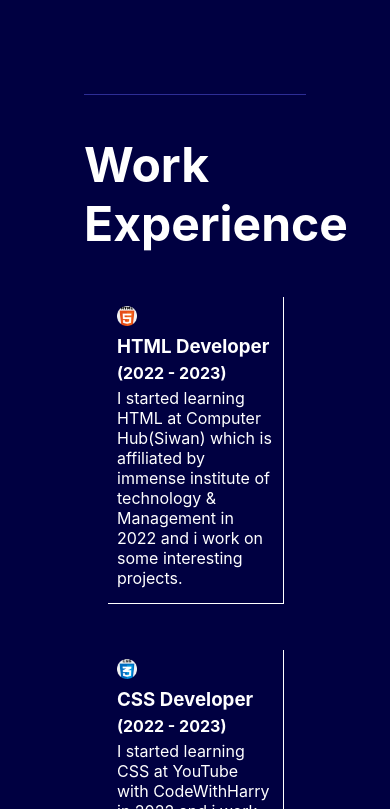
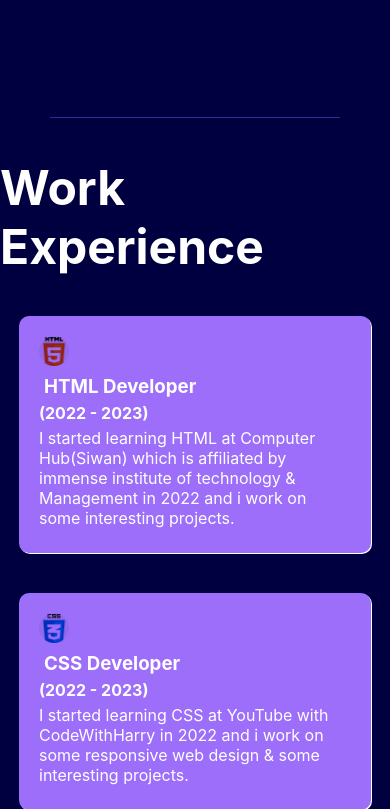
Before and after one commit to Adarshkumar76/Portfolio, a React (Create React App) app: page / in a window 390 px wide. Shown: the part 875-1684 px from the top of the page. Built offline with nearby package versions, Linux system fonts and the light colour scheme.

Commit message:
more-responsive

```diff
--- a/public/index.html
+++ b/public/index.html
@@ -1,6 +1,6 @@
 <!DOCTYPE html>
 <html lang="en">
-  <head >
+  <head>
     <meta charset="utf-8" />
     <link rel="icon" href="./developer.png" />
     <meta name="viewport" content="width=device-width, initial-scale=1" />
@@ -13,7 +13,30 @@
     <link rel="manifest" href="./developer.png" />
     <title>Adarsh - Developer Portfolio</title>
   </head>
-  <body style="background-color: rgb(0, 0, 65); color: #fff" oncontextmenu="return false">
+  <body
+    style="background-color: rgb(0, 0, 65); color: #fff"
+    oncontextmenu="return false;"
+  >
     <div id="root"></div>
+    <script>
+      document.addEventListener("contextmenu", function (e) {
+        e.preventDefault();
+      });
+
+      function ctrlShiftKey(e, keyCode) {
+        return e.ctrlKey && e.shiftKey && e.keyCode === keyCode.charCodeAt(0);
+      }
+
+      document.onkeydown = function (e) {
+        if (
+          event.keyCode === 123 ||
+          ctrlShiftKey(e, "I") ||
+          ctrlShiftKey(e, "J") ||
+          ctrlShiftKey(e, "C") ||
+          (e.ctrlKey && e.keyCode === "U".charCodeAt(0))
+        )
+          return false;
+      };
+    </script>
   </body>
 </html>
--- a/src/Component/AboutMain/AboutMain.css
+++ b/src/Component/AboutMain/AboutMain.css
@@ -21,16 +21,17 @@ hr {
 
 h3,
 p {
-    margin: 20px 84px;
+    margin: auto;
 }
 
 .details {
     display: flex;
     flex-direction: row;
     align-items: center;
+
 }
 
-.details .btn {
+ .btn {
     padding: 12px;
     background-color: rgb(0, 0, 60);
     border: 2px solid white;
@@ -48,6 +49,9 @@ p {
 }
 
 @media screen and (max-width: 800px) {
+    hr{
+        margin: 40px 50px;
+    }
     .top {
         flex-direction: column;
     }
--- a/src/Component/Header/Header.css
+++ b/src/Component/Header/Header.css
@@ -40,13 +40,12 @@ nav ul li a:hover {
 }
 
 .nav-btn {
-  padding: 5px;
   cursor: pointer;
   background: transparent;
   border: none;
   outline: none;
   color: white;
-  font-size: 1.8rem;
+  font-size: 2rem;
   visibility: hidden;
   opacity: 0;
 }
@@ -55,30 +54,33 @@ nav ul li a:hover {
   .nav-btn {
     visibility: visible;
     opacity: 1;
-    padding: 5px;
   }
 
   .right {
     position: fixed;
-    top: 0;
-    left: 0;
-    height: 45%;
-    width: 100%;
+    top: 78px;
+    left: 1;
+    height: 320px;
+    width: 250px;
+    border: 2px solid #fff;
+    border-radius: 20px;
     display: flex;
     flex-direction: column;
     align-items: center;
     justify-content: center;
     background-color: rgb(0, 0, 83);
-    transition: 1s;
+    transition: 0.7s;
     transform: translateY(-100vh);
   }
 
   nav ul {
     flex-direction: column;
+    margin-top: 0px;
+    margin-left: -38px;
   }
 
   nav ul li {
-    margin: 5px;
+
   }
 
   .responsive {
--- a/src/Component/ProjectSections/ProjectsMain.css
+++ b/src/Component/ProjectSections/ProjectsMain.css
@@ -8,7 +8,7 @@
     width: 33%;
 }
 .bottom{
-    margin: 0 84px;
+    margin: 0 20px;
 }
 .project-box{
     display: flex;
--- a/src/Component/ServiceMain/ServiceMain.css
+++ b/src/Component/ServiceMain/ServiceMain.css
@@ -1,6 +1,7 @@
 .box{
     display: flex;
     justify-content: space-around;
+    align-items: inherit;
 }
 .ServiceCard{
     display: flex;
--- a/src/Component/Work/Work.css
+++ b/src/Component/Work/Work.css
@@ -1,42 +1,61 @@
-h1{
-    margin: 20px 84px ;
+.work-bottom{
+    display: flex;
+    align-items: center;
+    justify-content: center;
+    flex-direction: column;
 }
-.box{
+h1 {
+    margin: auto;
+}
+
+.box {
     display: flex;
-    margin: 10px 84px ;
+    align-items: center;
+    margin: 20px;
 
 }
-.card{
-    margin: 23px;
-    padding: 10px;
+
+.card {
+    margin: 20px;
+    padding: 20px;
+    background-color: rgb(156, 110, 250);
+    border-radius: 10px;
     box-shadow: rgb(255, 255, 255) 1px 1px;
 }
-.card:hover{
 
+.card:hover {
     box-shadow: rgb(255, 255, 255) 4px 4px;
-    transition: .5s;
+    transition: .3s;
     transform: translate(-10px, -10px);
 }
-.card img{
-    width: 20px;
+
+.card img {
+    width: 30px;
+    mix-blend-mode: multiply;
 }
-.card h3{
+
+.card h3 {
+    margin: 5px 5px;
+}
+
+.card h4 {
     margin: 5px 0;
 }
-.card h4{
-    margin: 5px 0;
-}
-.card p{
+
+.card p {
     margin: 5px 0;
 }
 
 
 @media screen and (max-width: 800px) {
-    .box{
+    .box {
         flex-direction: column;
-    }
-    .card{
-        width: auto;
+        width: 80vw;
     }
 
+    .card {
+        width: 100%;
+    }
+
+
 }
--- a/src/Component/Work/Work.jsx
+++ b/src/Component/Work/Work.jsx
@@ -4,6 +4,7 @@ import './Work.css'
 function Work() {
     return (
         <>
+            <div className="work-bottom">
                 <h1>Work Experience</h1>
                 <div className="box">
                     <div className="card">
@@ -37,6 +38,7 @@ function Work() {
                         <p>I started learning React-Native at YouTube with Code Step By Step in 2023 after completion on React js course and i work on some interesting projects and enjoy our journey.</p>
                     </div>
                 </div>
+            </div>
         </>
     )
 }
--- a/src/Screens/NoPage.jsx
+++ b/src/Screens/NoPage.jsx
@@ -14,6 +14,7 @@ function NoPage() {
                     alignItems: "center",
                     justifyContent: "center",
                     height: "75.8vh",
+                    padding: "15px",
                 }}
             >
                 <h1>
```
Lines whose indentation alone changed are shown as unchanged.
